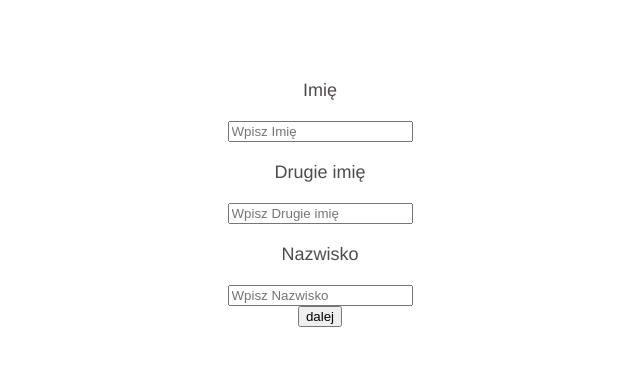
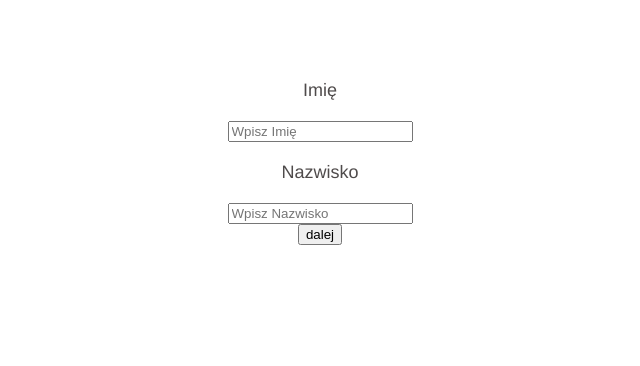
Before and after one commit to Wektors/email-form, a Vue app: page / in a window 1280 px wide. Shown: the top 366 px of the page, without its empty margins (320-960 px from the left). Built offline with nearby package versions, Linux system fonts and the light colour scheme.

Commit message:
data class working

```diff
--- a/src/components/FormLayout.vue
+++ b/src/components/FormLayout.vue
@@ -2,8 +2,9 @@
     <div>
 
 
-        <FormStep :user="user.client_data"
+        <FormStep
             v-show="currentStep === Steps.ClientData"
+			:client_data = "userData.client_data"
         />
 
         <div
@@ -129,8 +130,7 @@ Krok 3
 
 <script>
 
-import user1 from "@/js/userData.js"
-
+import userData from "@/js/userData.js";
 import FormStep from "./FormStep.vue";
 import Steps from "@/js/Steps.js";
 export default {
@@ -153,7 +153,7 @@ export default {
 			},
             Steps: Steps,
             currentStep:Steps.ClientData,
-			user: user1,
+			userData: new userData("", "", "", "", "", "", "", "", "", "")
         };
 	},
 	methods: {
--- a/src/components/FormStep.vue
+++ b/src/components/FormStep.vue
@@ -1,12 +1,18 @@
 <template>
 	<div class="first-step">
 
-		<FormEntry label="Imię"/>
+		<FormEntry label="Imię" v-model="client_data.firstName"/>
 
-		<FormEntry label="Drugie imię" />
+		{{  client_data.firstName }}
+
+		<FormEntry label="Drugie imię"
+			v-for="(field) in client_data"
+			:key="field.id"
+			:value="field"
+
+		/>
 		<FormEntry label="Nazwisko"  />
 
-		{{  user }}
 
 	</div>
 </template>
@@ -17,13 +23,14 @@ import FormEntry from "./FormEntry.vue";
 export default {
 	name: "FormStep",
 	props: {
-		user: Object,
 	},
 	components: {
 		FormEntry,
 	},
 	data() {
 		return {
+		client_data: Object // musi być w data bo wyswietla sie no mutating props
+
 		};
 	},
 	methods: {},
--- a/src/js/userData.js
+++ b/src/js/userData.js
@@ -11,22 +11,54 @@ export default class userData {
 		postalCode,
 		city
 	) {
-		this.client_data = {
-			firstName: firstName,
-			secondName: secondName,
-			surName: surName,
-		},
-			this.adress_data = {
-				email: email,
-				phone: phone,
-				street: street,
-				houseNumber: houseNumber,
-				apartmentNumber: apartmentNumber,
-				postalCode: postalCode,
-				city: city,
-			};
+		class ClientData {
+			constructor(firstName, secondName, surName) {
+				{
+					this.firstName = firstName;
+					this.id = 0;
+				}
+				{
+					this.secondName = secondName;
+					this.id = 1;
+				}
+
+				{
+					this.surName = surName;
+					this.id = 2;
+				}
+			}
+		}
+
+		class AddressData {
+			constructor(
+				email,
+				phone,
+				street,
+				houseNumber,
+				apartmentNumber,
+				postalCode,
+				city
+			) {
+				this.email = email;
+				this.phone = phone;
+				this.street = street;
+				this.houseNumber = houseNumber;
+				this.apartmentNumber = apartmentNumber;
+				this.postalCode = postalCode;
+				this.city = city;
+			}
+		}
+
+		this.client_data = new ClientData(firstName, secondName, surName);
+
+		this.address_data = new AddressData(
+			email,
+			phone,
+			street,
+			houseNumber,
+			apartmentNumber,
+			postalCode,
+			city
+		);
 	}
 }
-
-export const user1 = new userData("fdsaf", "gdfsgfd", "", "", "", "", "", "", "",)
-console.log(user1)
```
